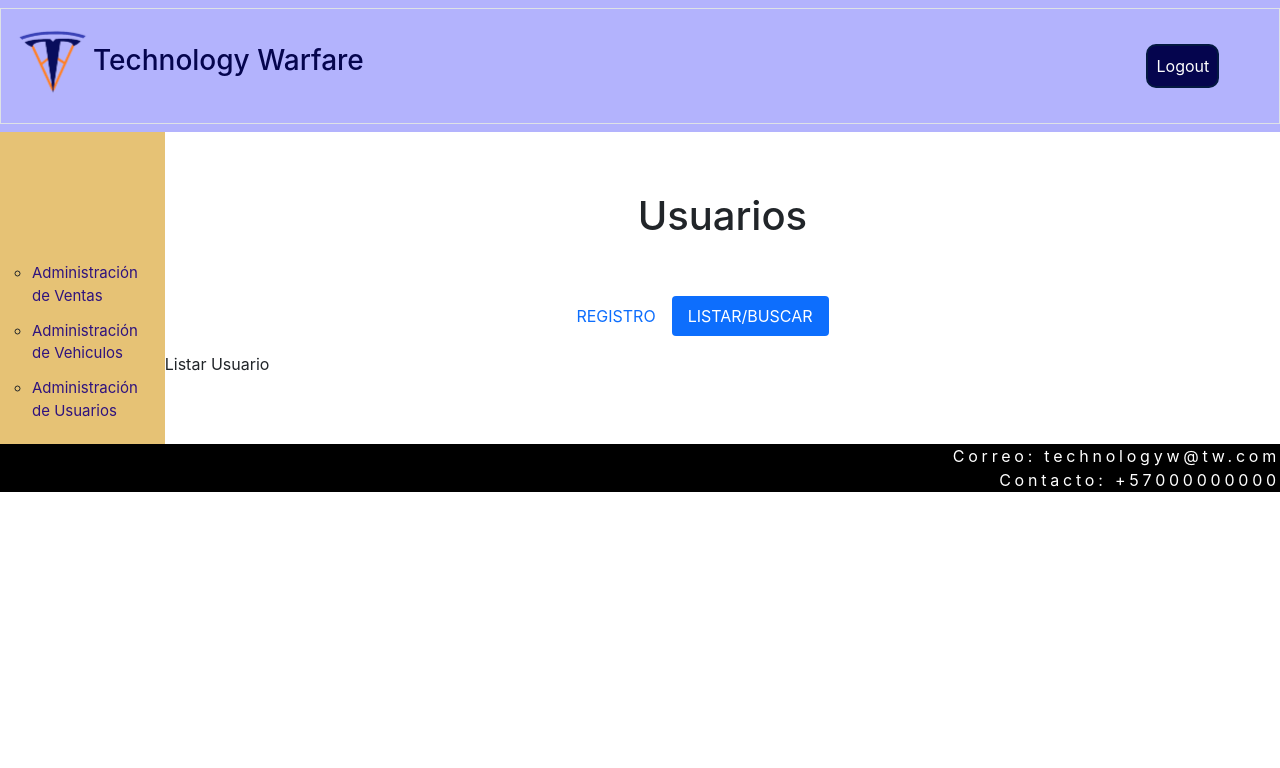
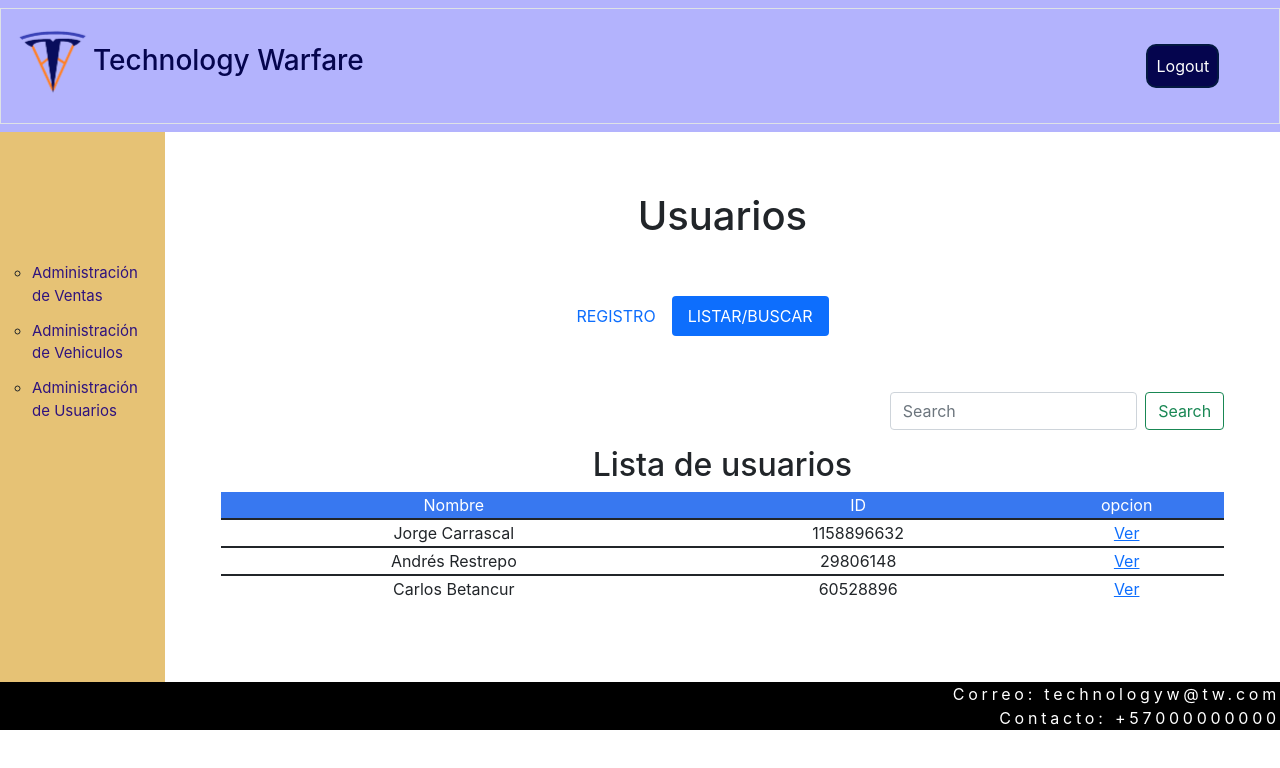
Before and after one commit to Technology-Warfare/Project-ciclo3, a React (Create React App) app in the folder tesla/: page /dashboard/usuarios in a window 1280 px wide. Both pictures are taken after a click on the tab "LISTAR/BUSCAR". Shown: the top 768 px of the page. Built offline with nearby package versions, Linux system fonts and the light colour scheme.

Commit message:
listar usuario

```diff
--- a/tesla/src/App.js
+++ b/tesla/src/App.js
@@ -5,6 +5,7 @@ import './App.css';
 import approval from './Pages/approval';
 import dashboard from './Pages/dashboard';
 import home from './Pages/home';
+import infouser from './Pages/infouser';
 import Login from './Pages/login';
 import Registro from './Pages/registro';
 import usuarios from './Pages/usuarios';
@@ -41,6 +42,9 @@ function App() {
           <Route exact
             path="/approval"
             component={approval} />
+          <Route exact
+            path="/dashboard/usuarios/info"
+            component={infouser} />
         </Switch>
       </BrowserRouter>
     </div>
--- /dev/null
+++ b/tesla/src/Pages/infouser.js
@@ -0,0 +1,24 @@
+import React from 'react'
+import NavbarPrivado from '../components/NavbarPrivado'
+import Sidebar from '../components/Sidebar'
+import Footer from '../components/Footer'
+
+const infouser = () => {
+    return (
+        <React.Fragment>
+            <NavbarPrivado />
+            <div className="flex">
+                <Sidebar />
+                <div className="content-usuarios">
+                    <h1 className="title">
+                        Usuarios
+                    </h1>
+                    informacion del usuario seleccionado
+                </div>
+            </div>
+            <Footer/>
+        </React.Fragment>
+    )
+}
+
+export default infouser
--- a/tesla/src/Pages/styles/usuarios.css
+++ b/tesla/src/Pages/styles/usuarios.css
@@ -9,6 +9,31 @@
     width: 100%;
 }
 
+.RegistrarUsuario{
+    width: 100%;
+}
+
+.search{
+    width: 30%;
+    margin-left: 65%;
+    margin-top: 5%;
+}
+
+.table{
+    text-align: center;
+    width: 90%;
+    margin-left: 5%;
+}
+
+.ids{
+    background-color: rgb(56, 120, 240);
+    color: white;
+}
+
+td{
+    text-align: center;
+}
+
 @media screen and (max-width:600px) {
 
     .content-usuarios{
--- a/tesla/src/Pages/usuarios.js
+++ b/tesla/src/Pages/usuarios.js
@@ -36,4 +36,4 @@ const usuarios = () => {
     );
 }
 
-export default usuarios
+export default usuarios;
--- a/tesla/src/components/ListarUsuario.js
+++ b/tesla/src/components/ListarUsuario.js
@@ -1,9 +1,41 @@
 import React from 'react'
+import { Link } from 'react-router-dom'
 
 const ListarUsuario = () => {
     return (
-        <div>
-            Listar Usuario
+        <div className="listar-usuario">
+            <div className="search">
+                <form class="d-flex">
+                    <input className="form-control me-2" type="search" placeholder="Search" aria-label="Search" />
+                    <button className="btn btn-outline-success" type="submit">Search</button>
+                </form>
+            </div>
+            <h2 className="title mt-3">
+                Lista de usuarios
+            </h2>
+
+            <table className="table">
+                <tr className="ids">
+                    <td>Nombre</td>
+                    <td>ID</td>
+                    <td>opcion</td>
+                </tr>
+                <tr>
+                    <td>Jorge Carrascal</td>
+                    <td>1158896632</td>
+                    <td><Link to="/dashboard/usuarios/info">Ver</Link></td>
+                </tr>
+                <tr>
+                    <td>Andrés Restrepo</td>
+                    <td>29806148</td>
+                    <td><Link to="/dashboard/usuarios/info">Ver</Link></td>
+                </tr>
+                <tr>
+                    <td>Carlos Betancur</td>
+                    <td>60528896</td>
+                    <td><Link to="/dashboard/usuarios/info">Ver</Link></td>
+                </tr>
+            </table>
         </div>
     )
 }
```
